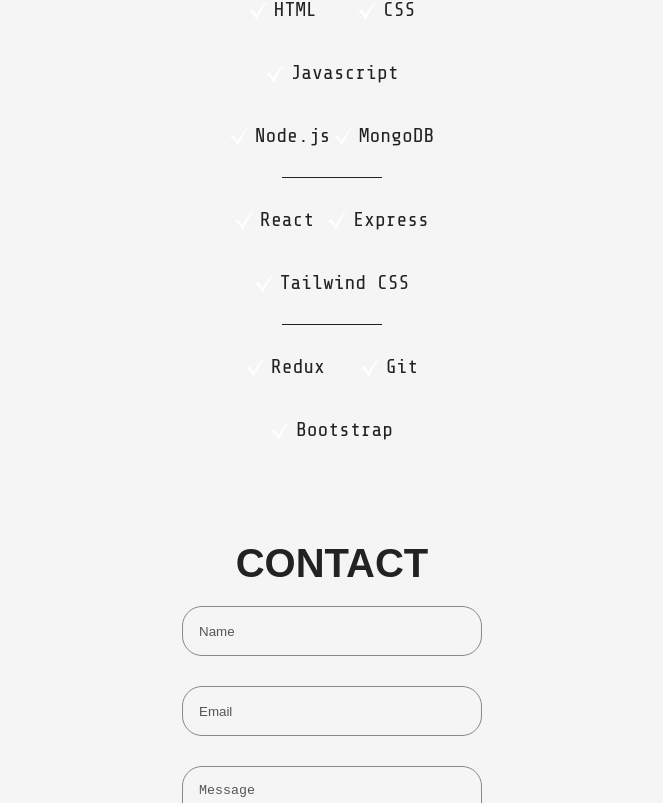
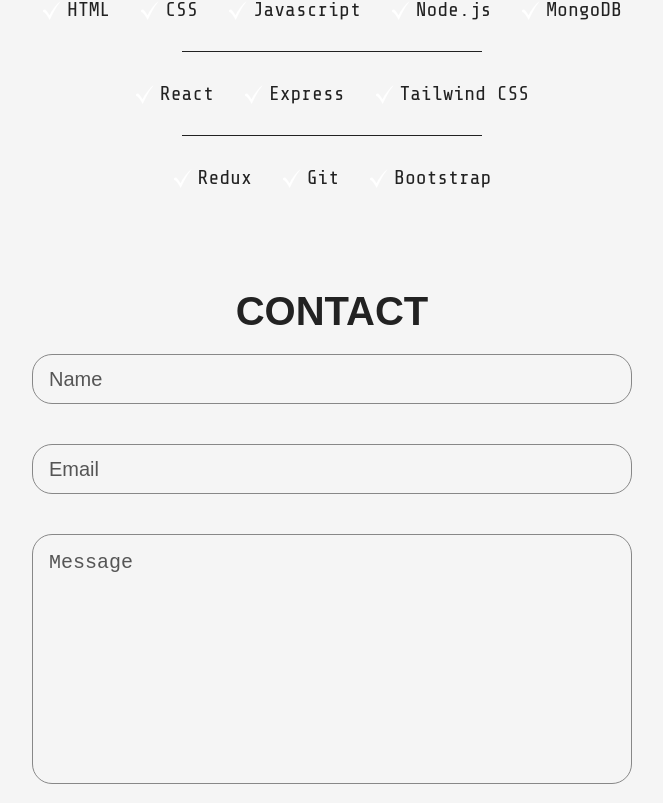
Before and after one commit to stepweaver/portfolio, a React (Vite) app: page / in a window 1280 px wide. Shown: the part 1437-2240 px from the top of the page, without its empty margins (308-971 px from the left). Built offline with nearby package versions, Linux system fonts and the light colour scheme; a web font is replaced by a local one.

Commit message:
Update CSS styles for consistent theming and spacing in Contact and Skills sections

```diff
--- a/src/sections/Contact/ContactStyles.module.css
+++ b/src/sections/Contact/ContactStyles.module.css
@@ -2,6 +2,7 @@
   display: flex;
   flex-direction: column;
   text-align: center;
+}
 
 form {
   display: flex;
@@ -9,7 +10,8 @@
   gap: 30px;
 }
 
-  textarea, input:not([type="submit"]) {
+textarea,
+input:not([type='submit']) {
   height: 50px;
   padding-left: 16px;
   width: 300px;
@@ -21,12 +23,13 @@
   height: 250px;
 }
 
-  input, textarea {
+input,
+textarea {
   border-radius: 20px;
   border: #888 1px solid;
   box-sizing: border-box;
   justify-self: center;
-    background-color: var(--backround-color);
+  background-color: var(--background-color);
   color: var(--form-text-color);
 }
 
@@ -56,4 +59,21 @@
   transform: translateY(2px);
   box-shadow: 0 2px 2px rgba(0, 0, 0, 0.25);
 }
+
+@media (min-width: 800px) {
+  textarea,
+  input:not([type='submit']) {
+    width: 600px;
+    font-size: 20px;
   }
+  form {
+    gap: 40px;
+  }
+}
+
+@media (min-width: 1400px) {
+  textarea,
+  input:not([type='submit']) {
+    width: 600px;
+  }
+}
--- a/src/sections/Skills/SkillsStyles.module.css
+++ b/src/sections/Skills/SkillsStyles.module.css
@@ -30,3 +30,18 @@
   background-color: var(--text-color);
   margin: 30px auto;
 }
+
+@media (min-width: 800px) {
+  .skillList {
+    max-width: fit-content;
+    gap: 30px;
+
+    p {
+      font-size: 20px;
+    }
+  }
+
+  hr {
+    width: 300px;
+  }
+}
```
Lines whose indentation alone changed are shown as unchanged.
